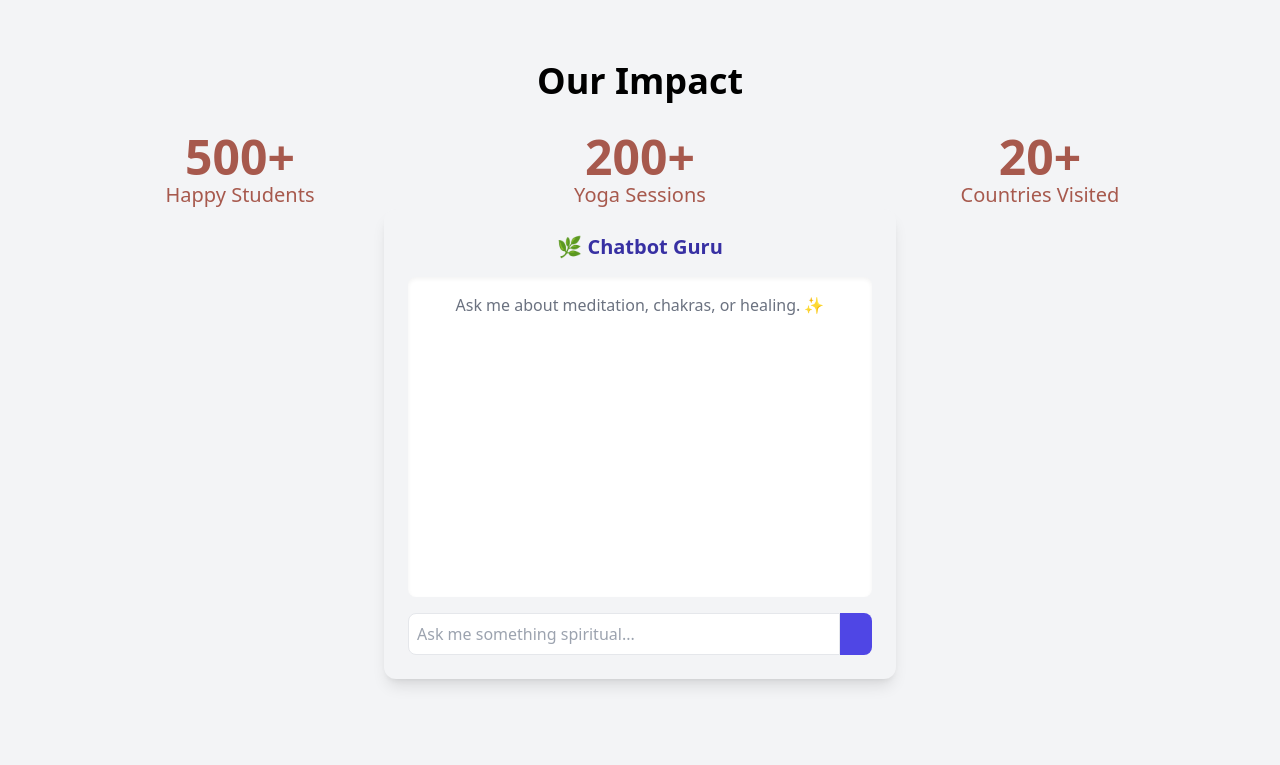
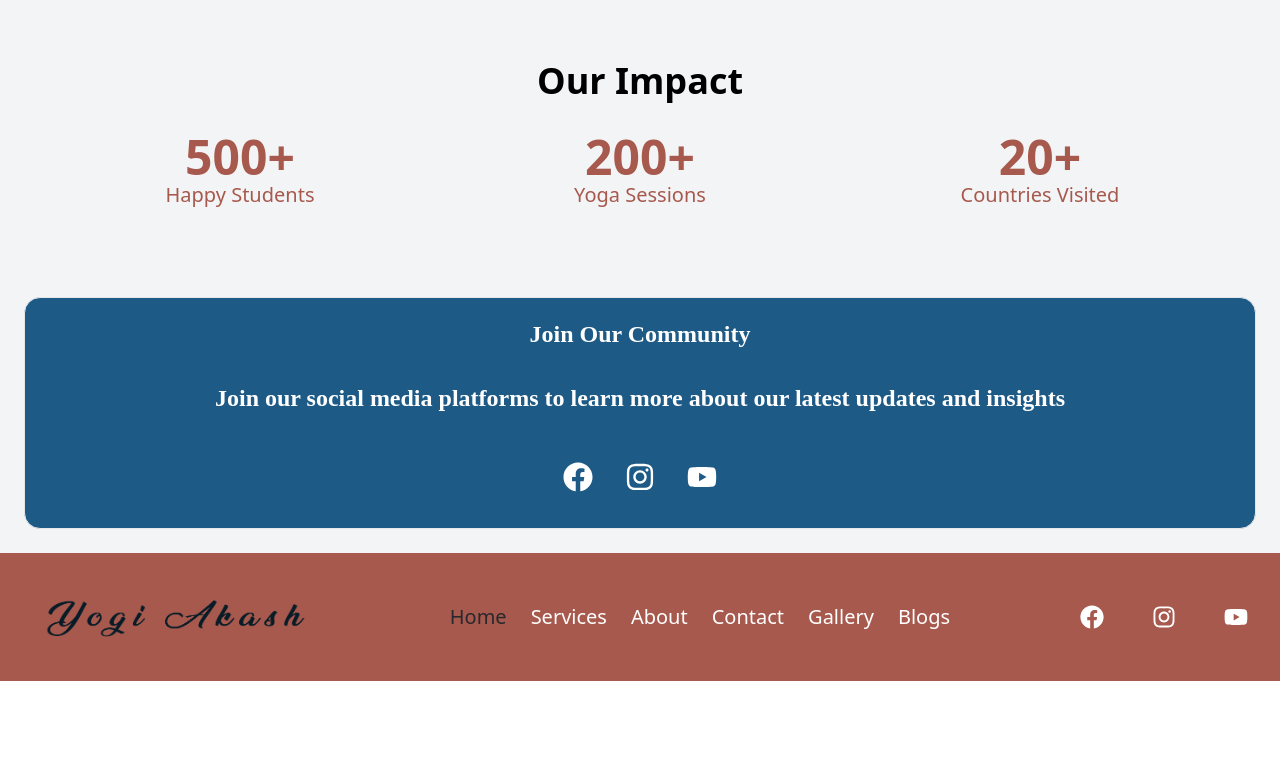
Before and after one commit to shashankapoudel/master-akash-portfolio, a React (Vite) app: page / in a window 1280 px wide. Shown: the part 2000-2765 px from the top of the page. After the commit the page ends 2681 px from the top, so only its background shows below. Built offline with nearby package versions, Linux system fonts and the light colour scheme.

Commit message:
latest changes

```diff
--- a/src/components/StatsCounter.jsx
+++ b/src/components/StatsCounter.jsx
@@ -57,7 +57,7 @@ const StatsCounter = () => {
                     </div>
                 </div>
             </div>
-            <Chatbot />
+            {/* <Chatbot /> */}
         </section>
     );
 };
```
